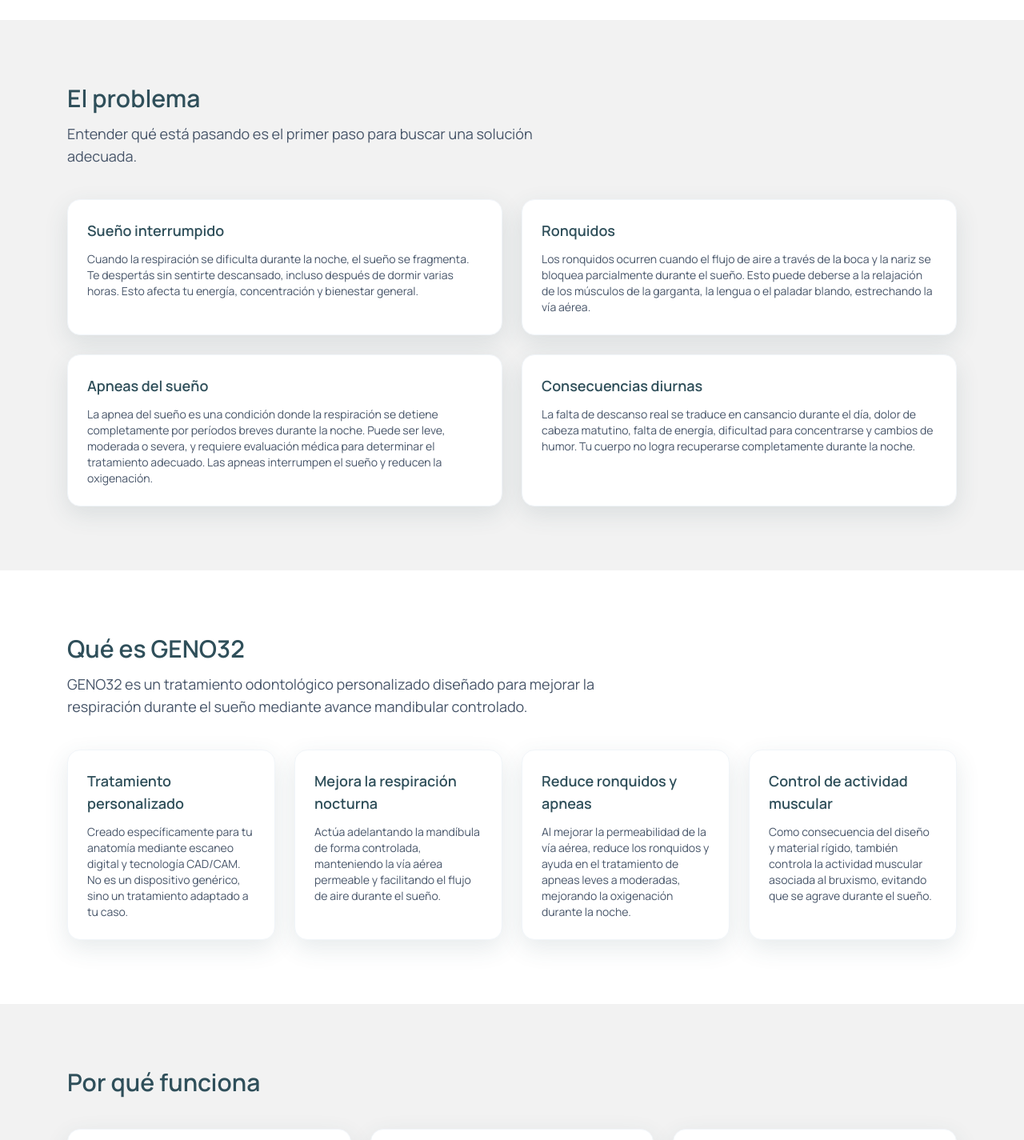
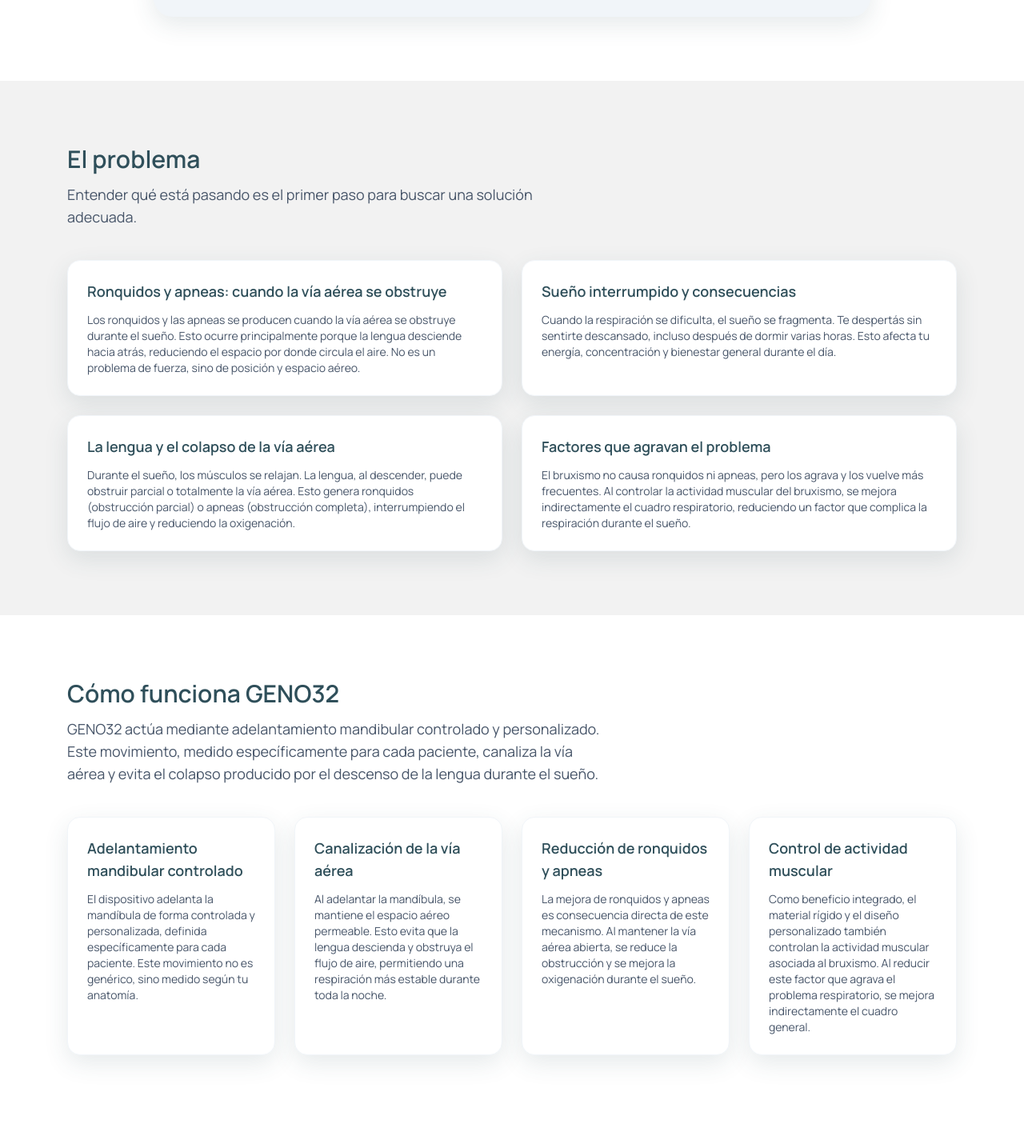
Before and after one commit to gefm2002/maida, a React (Vite) app: page /geno32 in a window 1280 px wide. Shown: the part 1330-2755 px from the top of the page at 80% size. Built offline with nearby package versions, Linux system fonts and the light colour scheme.

Commit message:
Enriquecer copy GENO32: explicar adelantamiento mandibular, seguridad, diferencia con universales, y clarificar relación bruxismo-apnea

```diff
--- a/src/data/geno32.json
+++ b/src/data/geno32.json
@@ -2,11 +2,11 @@
   "title": "GENO32",
   "subtitle": "Tratamiento odontológico personalizado para mejorar la calidad del sueño y la respiración nocturna",
   "metaTitle": "GENO32 | Tratamiento para ronquidos y apnea del sueño | Maida Smirlian Odontología",
-  "metaDescription": "Dispositivo odontológico personalizado desarrollado por la Dra. Maida Smirlian para mejorar la respiración durante el sueño, reducir ronquidos y tratar apneas leves a moderadas.",
+  "metaDescription": "Dispositivo odontológico personalizado desarrollado por la Dra. Maida Smirlian para mejorar la respiración durante el sueño, reducir ronquidos y tratar apneas leves a moderadas mediante adelantamiento mandibular controlado.",
   "youtubeVideoUrl": "YOUTUBE_VIDEO_URL",
   "hero": {
-    "title": "Dormir mejor empieza por respirar mejor",
-    "subtitle": "GENO32 es un tratamiento odontológico personalizado diseñado para mejorar tu respiración nocturna y calidad de sueño mediante avance mandibular controlado.",
+    "title": "Un tratamiento odontológico para mejorar la respiración durante el sueño",
+    "subtitle": "Dormir mejor empieza por respirar mejor. GENO32 es un tratamiento personalizado que mejora la calidad del sueño mediante el adelantamiento mandibular controlado, reduciendo ronquidos y apneas leves a moderadas.",
     "ctaPrimary": "Quiero evaluar mi caso",
     "ctaSecondary": "Ver cómo funciona GENO32"
   },
@@ -14,65 +14,75 @@
     "title": "El problema",
     "sections": [
       {
-        "title": "Sueño interrumpido",
-        "content": "Cuando la respiración se dificulta durante la noche, el sueño se fragmenta. Te despertás sin sentirte descansado, incluso después de dormir varias horas. Esto afecta tu energía, concentración y bienestar general."
+        "title": "Ronquidos y apneas: cuando la vía aérea se obstruye",
+        "content": "Los ronquidos y las apneas se producen cuando la vía aérea se obstruye durante el sueño. Esto ocurre principalmente porque la lengua desciende hacia atrás, reduciendo el espacio por donde circula el aire. No es un problema de fuerza, sino de posición y espacio aéreo."
       },
       {
-        "title": "Ronquidos",
-        "content": "Los ronquidos ocurren cuando el flujo de aire a través de la boca y la nariz se bloquea parcialmente durante el sueño. Esto puede deberse a la relajación de los músculos de la garganta, la lengua o el paladar blando, estrechando la vía aérea."
+        "title": "Sueño interrumpido y consecuencias",
+        "content": "Cuando la respiración se dificulta, el sueño se fragmenta. Te despertás sin sentirte descansado, incluso después de dormir varias horas. Esto afecta tu energía, concentración y bienestar general durante el día."
       },
       {
-        "title": "Apneas del sueño",
-        "content": "La apnea del sueño es una condición donde la respiración se detiene completamente por períodos breves durante la noche. Puede ser leve, moderada o severa, y requiere evaluación médica para determinar el tratamiento adecuado. Las apneas interrumpen el sueño y reducen la oxigenación."
+        "title": "La lengua y el colapso de la vía aérea",
+        "content": "Durante el sueño, los músculos se relajan. La lengua, al descender, puede obstruir parcial o totalmente la vía aérea. Esto genera ronquidos (obstrucción parcial) o apneas (obstrucción completa), interrumpiendo el flujo de aire y reduciendo la oxigenación."
       },
       {
-        "title": "Consecuencias diurnas",
-        "content": "La falta de descanso real se traduce en cansancio durante el día, dolor de cabeza matutino, falta de energía, dificultad para concentrarse y cambios de humor. Tu cuerpo no logra recuperarse completamente durante la noche."
+        "title": "Factores que agravan el problema",
+        "content": "El bruxismo no causa ronquidos ni apneas, pero los agrava y los vuelve más frecuentes. Al controlar la actividad muscular del bruxismo, se mejora indirectamente el cuadro respiratorio, reduciendo un factor que complica la respiración durante el sueño."
       }
     ]
   },
   "whatIs": {
-    "title": "Qué es GENO32",
-    "description": "GENO32 es un tratamiento odontológico personalizado diseñado para mejorar la respiración durante el sueño mediante avance mandibular controlado.",
+    "title": "Cómo funciona GENO32",
+    "description": "GENO32 actúa mediante adelantamiento mandibular controlado y personalizado. Este movimiento, medido específicamente para cada paciente, canaliza la vía aérea y evita el colapso producido por el descenso de la lengua durante el sueño.",
     "features": [
       {
-        "title": "Tratamiento personalizado",
-        "content": "Creado específicamente para tu anatomía mediante escaneo digital y tecnología CAD/CAM. No es un dispositivo genérico, sino un tratamiento adaptado a tu caso."
+        "title": "Adelantamiento mandibular controlado",
+        "content": "El dispositivo adelanta la mandíbula de forma controlada y personalizada, definida específicamente para cada paciente. Este movimiento no es genérico, sino medido según tu anatomía."
       },
       {
-        "title": "Mejora la respiración nocturna",
-        "content": "Actúa adelantando la mandíbula de forma controlada, manteniendo la vía aérea permeable y facilitando el flujo de aire durante el sueño."
+        "title": "Canalización de la vía aérea",
+        "content": "Al adelantar la mandíbula, se mantiene el espacio aéreo permeable. Esto evita que la lengua descienda y obstruya el flujo de aire, permitiendo una respiración más estable durante toda la noche."
       },
       {
-        "title": "Reduce ronquidos y apneas",
-        "content": "Al mejorar la permeabilidad de la vía aérea, reduce los ronquidos y ayuda en el tratamiento de apneas leves a moderadas, mejorando la oxigenación durante la noche."
+        "title": "Reducción de ronquidos y apneas",
+        "content": "La mejora de ronquidos y apneas es consecuencia directa de este mecanismo. Al mantener la vía aérea abierta, se reduce la obstrucción y se mejora la oxigenación durante el sueño."
       },
       {
         "title": "Control de actividad muscular",
-        "content": "Como consecuencia del diseño y material rígido, también controla la actividad muscular asociada al bruxismo, evitando que se agrave durante el sueño."
+        "content": "Como beneficio integrado, el material rígido y el diseño personalizado también controlan la actividad muscular asociada al bruxismo. Al reducir este factor que agrava el problema respiratorio, se mejora indirectamente el cuadro general."
       }
     ]
   },
+  "safety": {
+    "title": "Seguridad del tratamiento",
+    "description": "El dispositivo no daña la articulación temporomandibular porque el movimiento de adelantamiento es medido, progresivo e individual.",
+    "points": [
+      "El adelantamiento mandibular es controlado y personalizado para cada paciente",
+      "El movimiento es progresivo, no forzado ni abrupto",
+      "Se define específicamente según tu anatomía y necesidades",
+      "Esto lo diferencia de dispositivos genéricos que no consideran tu caso particular"
+    ]
+  },
   "whyDifferent": {
-    "title": "Por qué funciona",
+    "title": "Diferencia con dispositivos universales",
     "comparisons": [
       {
-        "title": "Respiración más estable durante el sueño",
-        "content": "GENO32 mantiene la vía aérea abierta de forma constante, permitiendo una respiración más estable y continua durante toda la noche, sin interrupciones."
+        "title": "Dispositivos universales",
+        "content": "Los dispositivos universales suelen ser blandos y no controlan el adelantamiento mandibular de forma precisa. Al no estar personalizados, pueden no adaptarse correctamente a tu anatomía y, en algunos casos, incluso favorecer el bruxismo al no ofrecer control muscular adecuado."
       },
       {
-        "title": "Mejor oxigenación y menos microdespertares",
-        "content": "Al facilitar el flujo de aire, mejora la oxigenación y reduce los microdespertares que fragmentan el sueño. Esto permite alcanzar fases de descanso más profundas y reparadoras."
+        "title": "GENO32: rígido y personalizado",
+        "content": "GENO32 es fabricado en material acrílico rígido y diseñado específicamente para tu caso mediante escaneo digital y tecnología CAD/CAM. Esto permite un control preciso del movimiento mandibular y una adaptación óptima a tu anatomía."
       },
       {
-        "title": "Material rígido vs dispositivos blandos",
-        "content": "A diferencia de placas blandas que solo protegen los dientes, el material rígido de GENO32 permite un control preciso del avance mandibular y también controla el bruxismo de forma efectiva."
+        "title": "Control del movimiento",
+        "content": "A diferencia de dispositivos genéricos, GENO32 controla el adelantamiento mandibular de forma medida y personalizada. Este control preciso es lo que permite canalizar la vía aérea y mejorar la respiración durante el sueño."
       }
     ],
     "emphasis": [
-      "Respiración más estable durante el sueño",
-      "Mejor oxigenación y descanso más profundo",
-      "Diseño personalizado basado en tu anatomía específica",
+      "Adelantamiento mandibular controlado y personalizado",
+      "Canalización de la vía aérea para mantener el flujo de aire",
+      "Diseño basado en tu anatomía específica mediante tecnología CAD/CAM",
       "Evaluación y seguimiento profesional en cada etapa"
     ]
   },
@@ -83,7 +93,7 @@
       "Quienes tienen sueño no reparador y se despiertan cansados",
       "Pacientes con apnea del sueño leve a moderada (bajo indicación médica)",
       "Personas que no toleran otros tratamientos o dispositivos",
-      "Quienes ya usan placa de bruxismo: GENO32 también cubre el tratamiento del bruxismo, no es necesario usar dos dispositivos. Se evalúa cada caso clínicamente."
+      "Quienes ya usan placa de bruxismo: GENO32 también cubre el tratamiento del bruxismo como beneficio integrado, no es necesario usar dos dispositivos. Se evalúa cada caso clínicamente."
     ],
     "notForWho": [
       "No reemplaza estudios médicos cuando la apnea es severa",
@@ -99,22 +109,22 @@
       {
         "step": 1,
         "title": "Evaluación clínica",
-        "content": "Consulta en el consultorio donde evaluamos tu caso, síntomas respiratorios durante el sueño y anatomía bucal. Analizamos tu historial y necesidades específicas."
+        "content": "Consulta en el consultorio donde evaluamos tu caso, síntomas respiratorios durante el sueño y anatomía bucal. Analizamos tu historial, necesidades específicas y medimos los parámetros necesarios para el adelantamiento mandibular."
       },
       {
         "step": 2,
         "title": "Estudios necesarios",
-        "content": "Si corresponde, indicamos estudios complementarios (como polisomnografía o evaluación respiratoria) para determinar el tratamiento adecuado y la severidad del caso."
+        "content": "Si corresponde, indicamos estudios complementarios (como polisomnografía o evaluación respiratoria) para determinar el tratamiento adecuado, la severidad del caso y los parámetros de adelantamiento necesarios."
       },
       {
         "step": 3,
         "title": "Diseño personalizado",
-        "content": "Mediante escaneo digital y tecnología CAD/CAM, diseñamos tu tratamiento específico adaptado a tu anatomía y necesidades respiratorias."
+        "content": "Mediante escaneo digital y tecnología CAD/CAM, diseñamos tu tratamiento específico adaptado a tu anatomía. El adelantamiento mandibular se define de forma controlada y personalizada para tu caso."
       },
       {
         "step": 4,
         "title": "Adaptación y seguimiento",
-        "content": "Te entregamos el dispositivo y te acompañamos en la adaptación, con controles periódicos para ajustar, evaluar resultados y monitorear la mejora en tu calidad de sueño."
+        "content": "Te entregamos el dispositivo y te acompañamos en la adaptación, con controles periódicos para ajustar, evaluar resultados y monitorear la mejora en tu calidad de sueño y respiración nocturna."
       }
     ]
   },
@@ -140,33 +150,43 @@
   "faqs": [
     {
       "id": "faq-1",
-      "question": "¿Sirve si ya uso una placa de bruxismo?",
-      "answer": "Sí. GENO32 también controla el bruxismo, pero está diseñado principalmente para mejorar el sueño y la respiración. Se evalúa clínicamente si puede reemplazar tu placa actual o si necesitás ambos tratamientos. En muchos casos, un solo dispositivo cubre ambas necesidades."
+      "question": "¿El dispositivo daña la articulación?",
+      "answer": "No. El dispositivo no daña la articulación temporomandibular porque el movimiento de adelantamiento es medido, progresivo e individual. Se define específicamente para cada paciente según su anatomía, no es un movimiento forzado ni abrupto. Esto lo diferencia de dispositivos genéricos que no consideran tu caso particular."
     },
     {
       "id": "faq-2",
-      "question": "¿Es solo para ronquidos?",
-      "answer": "No. GENO32 está diseñado para mejorar la calidad del sueño y la respiración nocturna. Trata ronquidos, apnea del sueño leve a moderada, y como beneficio secundario también controla el bruxismo. El objetivo principal es que respires mejor durante la noche."
+      "question": "¿En qué se diferencia de dispositivos genéricos?",
+      "answer": "Los dispositivos universales suelen ser blandos y no controlan el adelantamiento mandibular de forma precisa. GENO32 es rígido, personalizado mediante escaneo digital y tecnología CAD/CAM, y controla el movimiento mandibular de forma medida y específica para tu caso. Esto permite canalizar la vía aérea de forma efectiva y mejorar la respiración durante el sueño."
     },
     {
       "id": "faq-3",
-      "question": "¿Reemplaza otros tratamientos para apnea?",
-      "answer": "No siempre. Depende de la severidad de tu caso y de la evaluación médica. Para apneas leves a moderadas, GENO32 puede ser una alternativa efectiva. Para casos severos, puede complementar otros tratamientos o requerirse un enfoque diferente. La evaluación clínica determina la mejor opción."
+      "question": "¿Sirve si ya uso una placa de bruxismo?",
+      "answer": "Sí. GENO32 también controla el bruxismo como beneficio integrado, con foco principal en mejorar la respiración durante el sueño. Se evalúa clínicamente si puede reemplazar tu placa actual o si necesitás ambos tratamientos. En muchos casos, un solo dispositivo cubre ambas necesidades: mejora la respiración nocturna y controla la actividad muscular del bruxismo."
     },
     {
       "id": "faq-4",
-      "question": "¿Cuánto tiempo tarda en hacer efecto?",
-      "answer": "La adaptación varía según cada persona. Generalmente, los primeros efectos en la respiración y calidad de sueño se notan en las primeras semanas de uso. El seguimiento profesional permite ajustar el dispositivo y optimizar los resultados."
+      "question": "¿El bruxismo causa apnea?",
+      "answer": "No. El bruxismo no causa ronquidos ni apneas. Sin embargo, puede agravarlos y volverlos más frecuentes. Al controlar la actividad muscular del bruxismo, se mejora indirectamente el cuadro respiratorio, reduciendo un factor que complica la respiración durante el sueño. GENO32 aborda ambos aspectos de forma integrada."
     },
     {
       "id": "faq-5",
-      "question": "¿Necesito estudios previos?",
-      "answer": "Depende de tu caso. Si tenés síntomas de apnea del sueño, puede ser necesario realizar una polisomnografía u otros estudios para evaluar la severidad. La evaluación clínica inicial determina qué estudios son necesarios."
+      "question": "¿Es solo para ronquidos?",
+      "answer": "No. GENO32 está diseñado para mejorar la calidad del sueño y la respiración nocturna. Trata ronquidos, apnea del sueño leve a moderada mediante adelantamiento mandibular controlado, y como beneficio secundario también controla el bruxismo. El objetivo principal es que respires mejor durante la noche."
     },
     {
       "id": "faq-6",
-      "question": "¿Duele o es incómodo?",
-      "answer": "El dispositivo está diseñado para ser cómodo y adaptarse a tu anatomía. Durante los primeros días puede haber un período de adaptación, pero el diseño personalizado minimiza las molestias. El seguimiento profesional permite ajustar cualquier incomodidad."
+      "question": "¿Reemplaza otros tratamientos para apnea?",
+      "answer": "Depende de la severidad de tu caso y de la evaluación médica. Para apneas leves a moderadas, GENO32 puede ser una alternativa efectiva mediante el adelantamiento mandibular controlado. Para casos severos, puede complementar otros tratamientos o requerirse un enfoque diferente. La evaluación clínica determina la mejor opción."
+    },
+    {
+      "id": "faq-7",
+      "question": "¿Cuánto tiempo tarda en hacer efecto?",
+      "answer": "La adaptación varía según cada persona. Generalmente, los primeros efectos en la respiración y calidad de sueño se notan en las primeras semanas de uso. El seguimiento profesional permite ajustar el dispositivo y optimizar los resultados del adelantamiento mandibular."
+    },
+    {
+      "id": "faq-8",
+      "question": "¿Necesito estudios previos?",
+      "answer": "Depende de tu caso. Si tenés síntomas de apnea del sueño, puede ser necesario realizar una polisomnografía u otros estudios para evaluar la severidad y determinar los parámetros de adelantamiento mandibular necesarios. La evaluación clínica inicial determina qué estudios son necesarios."
     }
   ]
 }
--- a/src/pages/Geno32Landing.tsx
+++ b/src/pages/Geno32Landing.tsx
@@ -220,6 +220,24 @@
             ))}
           </div>
         </section>
+
+        {/* SEGURIDAD */}
+        {geno32Data.safety && (
+          <section className="mx-auto w-full max-w-6xl px-5 py-20">
+            <h2 className="section-title">{geno32Data.safety.title}</h2>
+            <p className="section-subtitle">{geno32Data.safety.description}</p>
+            <div className="mt-8 rounded-3xl border border-slate-100 bg-white p-8 shadow-soft">
+              <ul className="space-y-3">
+                {geno32Data.safety.points.map((point, index) => (
+                  <li key={index} className="flex items-start gap-3 text-sm text-slate-600">
+                    <span className="mt-1 h-1.5 w-1.5 shrink-0 rounded-full bg-mint-dark" />
+                    {point}
+                  </li>
+                ))}
+              </ul>
+            </div>
+          </section>
+        )}
 
         {/* POR QUÉ ES DIFERENTE */}
         <section className="bg-light-gray py-20">
```
